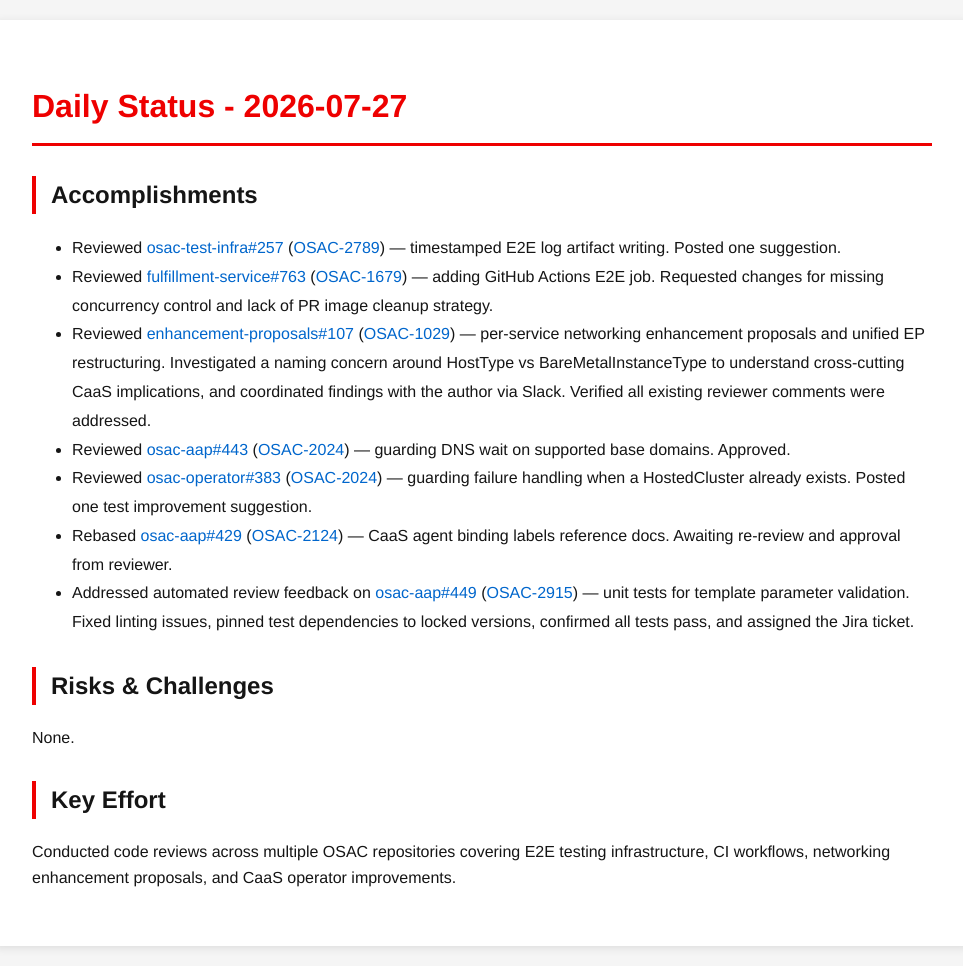
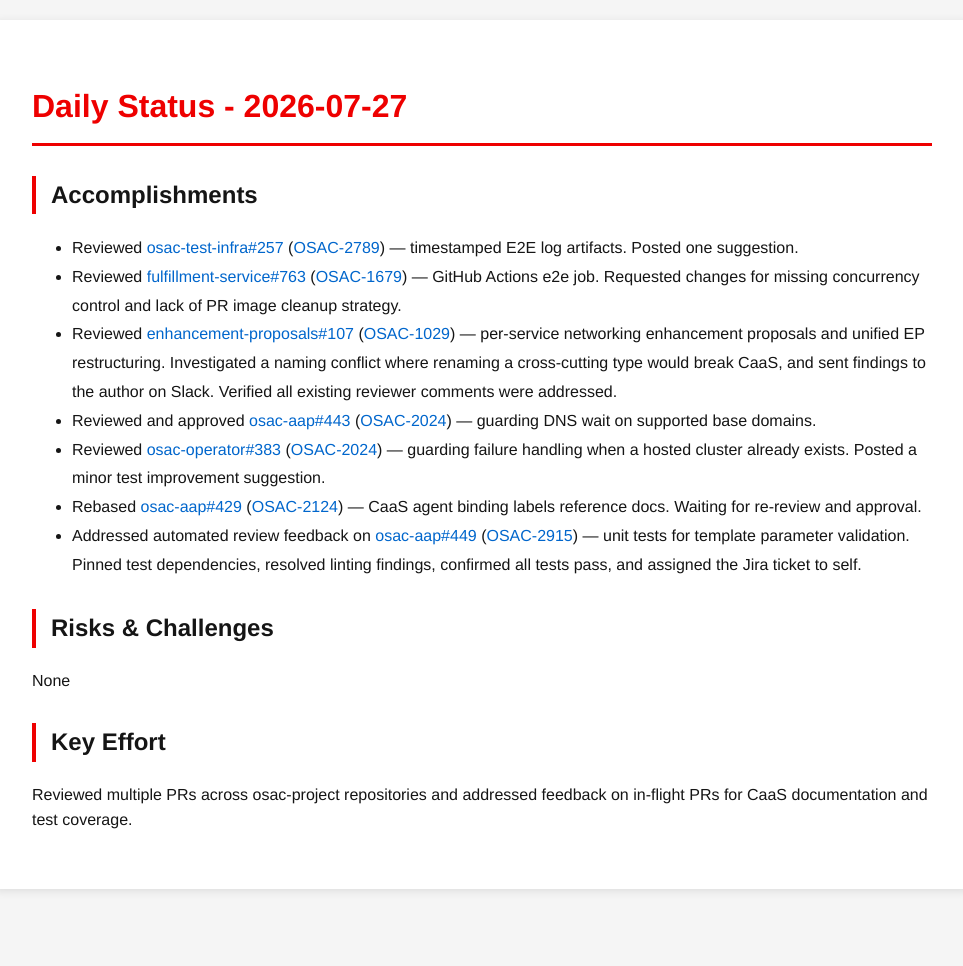
Before and after one commit to tzvatot/daily-status, a Jekyll site: the page built from 2026-07-27.md, in a window 1280 px wide. Shown: the whole page, without its empty margins (158-1121 px from the left). Built offline with Jekyll 4.4.1, drawn with Linux system fonts in a browser that asks for light colours; after the commit the page ends 909 px from its top, so only the background shows below that.

Commit message:
Daily status update - 2026-07-27

```diff
--- a/2026-07-27.md
+++ b/2026-07-27.md
@@ -7,16 +7,16 @@
 # Daily Status - 2026-07-27
 
 ## Accomplishments
-- Reviewed [osac-test-infra#257](https://github.com/osac-project/osac-test-infra/pull/257) ([OSAC-2789](https://redhat.atlassian.net/browse/OSAC-2789)) — timestamped E2E log artifact writing. Posted one suggestion.
-- Reviewed [fulfillment-service#763](https://github.com/osac-project/fulfillment-service/pull/763) ([OSAC-1679](https://redhat.atlassian.net/browse/OSAC-1679)) — adding GitHub Actions E2E job. Requested changes for missing concurrency control and lack of PR image cleanup strategy.
-- Reviewed [enhancement-proposals#107](https://github.com/osac-project/enhancement-proposals/pull/107) ([OSAC-1029](https://redhat.atlassian.net/browse/OSAC-1029)) — per-service networking enhancement proposals and unified EP restructuring. Investigated a naming concern around HostType vs BareMetalInstanceType to understand cross-cutting CaaS implications, and coordinated findings with the author via Slack. Verified all existing reviewer comments were addressed.
-- Reviewed [osac-aap#443](https://github.com/osac-project/osac-aap/pull/443) ([OSAC-2024](https://redhat.atlassian.net/browse/OSAC-2024)) — guarding DNS wait on supported base domains. Approved.
-- Reviewed [osac-operator#383](https://github.com/osac-project/osac-operator/pull/383) ([OSAC-2024](https://redhat.atlassian.net/browse/OSAC-2024)) — guarding failure handling when a HostedCluster already exists. Posted one test improvement suggestion.
-- Rebased [osac-aap#429](https://github.com/osac-project/osac-aap/pull/429) ([OSAC-2124](https://redhat.atlassian.net/browse/OSAC-2124)) — CaaS agent binding labels reference docs. Awaiting re-review and approval from reviewer.
-- Addressed automated review feedback on [osac-aap#449](https://github.com/osac-project/osac-aap/pull/449) ([OSAC-2915](https://redhat.atlassian.net/browse/OSAC-2915)) — unit tests for template parameter validation. Fixed linting issues, pinned test dependencies to locked versions, confirmed all tests pass, and assigned the Jira ticket.
+- Reviewed [osac-test-infra#257](https://github.com/osac-project/osac-test-infra/pull/257) ([OSAC-2789](https://redhat.atlassian.net/browse/OSAC-2789)) — timestamped E2E log artifacts. Posted one suggestion.
+- Reviewed [fulfillment-service#763](https://github.com/osac-project/fulfillment-service/pull/763) ([OSAC-1679](https://redhat.atlassian.net/browse/OSAC-1679)) — GitHub Actions e2e job. Requested changes for missing concurrency control and lack of PR image cleanup strategy.
+- Reviewed [enhancement-proposals#107](https://github.com/osac-project/enhancement-proposals/pull/107) ([OSAC-1029](https://redhat.atlassian.net/browse/OSAC-1029)) — per-service networking enhancement proposals and unified EP restructuring. Investigated a naming conflict where renaming a cross-cutting type would break CaaS, and sent findings to the author on Slack. Verified all existing reviewer comments were addressed.
+- Reviewed and approved [osac-aap#443](https://github.com/osac-project/osac-aap/pull/443) ([OSAC-2024](https://redhat.atlassian.net/browse/OSAC-2024)) — guarding DNS wait on supported base domains.
+- Reviewed [osac-operator#383](https://github.com/osac-project/osac-operator/pull/383) ([OSAC-2024](https://redhat.atlassian.net/browse/OSAC-2024)) — guarding failure handling when a hosted cluster already exists. Posted a minor test improvement suggestion.
+- Rebased [osac-aap#429](https://github.com/osac-project/osac-aap/pull/429) ([OSAC-2124](https://redhat.atlassian.net/browse/OSAC-2124)) — CaaS agent binding labels reference docs. Waiting for re-review and approval.
+- Addressed automated review feedback on [osac-aap#449](https://github.com/osac-project/osac-aap/pull/449) ([OSAC-2915](https://redhat.atlassian.net/browse/OSAC-2915)) — unit tests for template parameter validation. Pinned test dependencies, resolved linting findings, confirmed all tests pass, and assigned the Jira ticket to self.
 
 ## Risks & Challenges
-None.
+None
 
 ## Key Effort
-Conducted code reviews across multiple OSAC repositories covering E2E testing infrastructure, CI workflows, networking enhancement proposals, and CaaS operator improvements.
+Reviewed multiple PRs across osac-project repositories and addressed feedback on in-flight PRs for CaaS documentation and test coverage.
```
